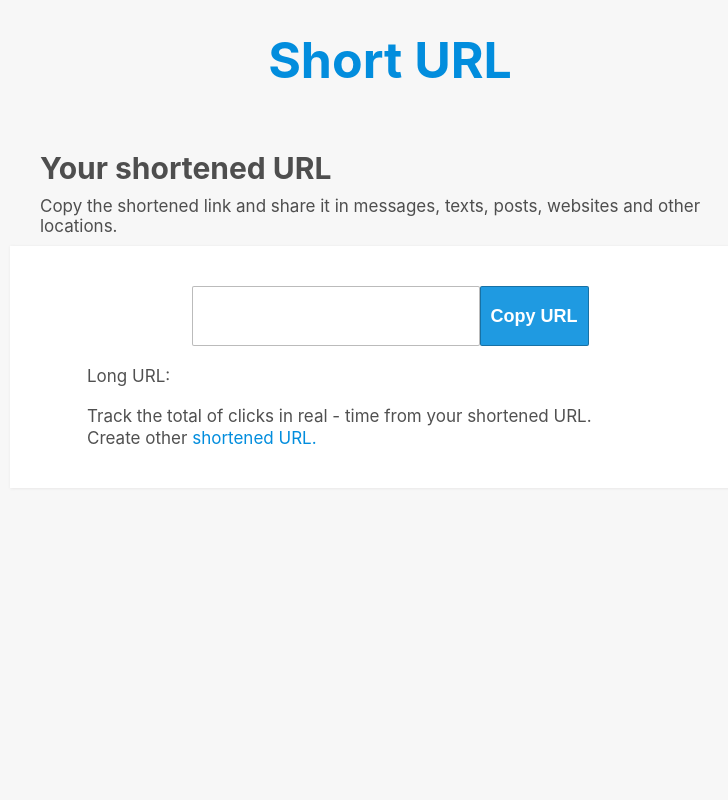
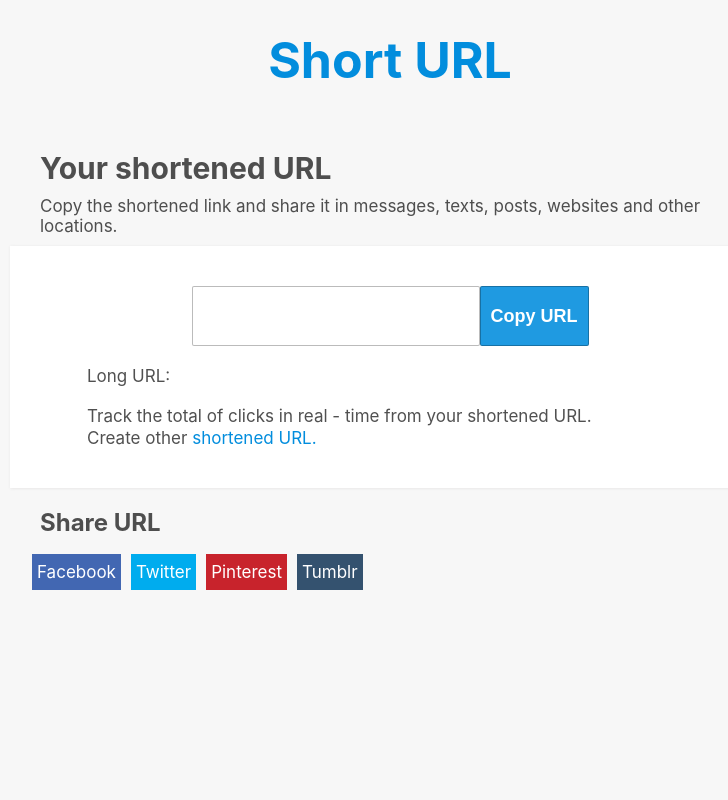
Before and after one commit to SirajKakeh/url-shortner, a React (Create React App) app in the folder url-shortner-view/: page /shortener in a window 1280 px wide. Shown: the top 800 px of the page, without its empty margins (250-978 px from the left). Built offline with nearby package versions, Linux system fonts and the light colour scheme.

Commit message:
share url section design

```diff
--- a/url-shortner-view/src/FirstView/FirstView.js
+++ b/url-shortner-view/src/FirstView/FirstView.js
@@ -1,20 +1,23 @@
 import React, { useState } from 'react';
 import classes from './FirstView.module.css';
 import PostUrl from '../Service';
+import SecondView from '../SecondView/SecondView';
 
 const FirstView = () => {
 	const [url, setUrl] = useState('');
 
 	const sendUrlHandler = (url) => {
 		if (url !== '') {
-			PostUrl(url);
+			PostUrl(url).then((response) => {
+				console.log(response.data.short_url);
+			});
 		}
 	};
 
 	return (
 		<div className={classes.MainDiv}>
 			<div className={classes.FirstView}>
-				<h1> Paste the URL to be shortened </h1>
+				<h1> Paste the URL to be shortened </h1>{' '}
 				<div className={classes.InputDiv}>
 					<input
 						className={classes.Input}
@@ -23,22 +26,22 @@ const FirstView = () => {
 							event.preventDefault();
 							setUrl(event.target.value);
 						}}
-					/>
+					/>{' '}
 					<button
 						className={classes.Button}
 						onClick={() => sendUrlHandler(url)}
 					>
-						Shorten URL
-					</button>
-				</div>
+						Shorten URL{' '}
+					</button>{' '}
+				</div>{' '}
 				<div className={classes.Div}>
-					<p> ShortURL.at is a free tool to shorten a URL or reduce a link. </p>
+					<p> ShortURL.at is a free tool to shorten a URL or reduce a link. </p>{' '}
 					<p>
 						Use our URL Shortener to create a shortened link making it easy to
-						remember
-					</p>
-				</div>
-			</div>
+						remember{' '}
+					</p>{' '}
+				</div>{' '}
+			</div>{' '}
 		</div>
 	);
 };
--- a/url-shortner-view/src/SecondPageView/SecondPageView.js
+++ b/url-shortner-view/src/SecondPageView/SecondPageView.js
@@ -2,10 +2,12 @@ import React from 'react';
 import SecondView from '../SecondView/SecondView';
 import classes from './SecondPageView.module.css';
 import Header from '../Header/Header';
+import ShareUrlSection from '../ShareUrlSection/ShareUrlSection';
 
 const SecondPageView = () => (
 	<main>
 		<SecondView />
+		<ShareUrlSection />
 	</main>
 );
 export default SecondPageView;
--- a/url-shortner-view/src/SecondView/SecondView.js
+++ b/url-shortner-view/src/SecondView/SecondView.js
@@ -2,7 +2,7 @@ import React from 'react';
 import classes from './SecondView.module.css';
 import { NavLink } from 'react-router-dom';
 
-const SecondView = () => {
+const SecondView = (props) => {
 	return (
 		<React.Fragment>
 			<div className={classes.MainDiv}>
--- /dev/null
+++ b/url-shortner-view/src/ShareUrlSection/ShareUrlLinks/ShareUrlLinks.module.css
@@ -0,0 +1,47 @@
+.ShareUrlSection {
+    margin: 2px;
+    padding: 5px;
+    font-size: 17px;
+    display: inline-flex;
+}
+
+.ShareUrlSection a {
+    width: 100%;
+    color: white;
+    box-sizing: border-box;
+    text-decoration: none;
+
+}
+
+
+
+.Li {
+    color: rgba(80, 79, 79, 0.39);
+    font-size: 17px;
+    text-align: left;
+
+}
+
+.Facebook {
+    background-color: #4267B2;
+    margin: 5px;
+    padding: 8px 5px;
+}
+
+.Twitter {
+    background-color: #00acee;
+    margin: 5px;
+    padding: 8px 5px;
+}
+
+.Pinterest {
+    background-color: #c8232c;
+    margin: 5px;
+    padding: 8px 5px;
+}
+
+.Tumblr {
+    background-color: #34526f;
+    margin: 5px;
+    padding: 8px 5px;
+}
--- /dev/null
+++ b/url-shortner-view/src/ShareUrlSection/ShareUrlLinks/ShareurlLinks.js
@@ -0,0 +1,40 @@
+import React from 'react';
+import { NavLink } from 'react-router-dom';
+import classes from './ShareUrlLinks.module.css';
+
+const ShareUrlLinks = () => {
+	const shareUrlLinks = [
+		{
+			link: '/',
+			title: 'Facebook',
+			background: classes.Facebook,
+		},
+		{
+			link: '/',
+			title: 'Twitter',
+			background: classes.Twitter,
+		},
+		{
+			link: '/',
+			title: 'Pinterest',
+			background: classes.Pinterest,
+		},
+		{
+			link: '/',
+			title: 'Tumblr',
+			background: classes.Tumblr,
+		},
+	];
+
+	return (
+		<div className={classes.ShareUrlSection}>
+			{' '}
+			{shareUrlLinks.map((shareUrlLink) => (
+				<li className={shareUrlLink.background} key={shareUrlLink.link}>
+					<NavLink to={shareUrlLink.link}> {shareUrlLink.title} </NavLink>{' '}
+				</li>
+			))}{' '}
+		</div>
+	);
+};
+export default ShareUrlLinks;
--- /dev/null
+++ b/url-shortner-view/src/ShareUrlSection/ShareUrlSection.js
@@ -0,0 +1,15 @@
+import React from 'react';
+import { NavLink } from 'react-router-dom';
+import classes from './ShareUrlSection.module.css';
+import ShareUrlLinks from './ShareUrlLinks/ShareurlLinks';
+const ShareUrlSection = () => (
+	<div className={classes.ShareUrlDiv}>
+		<div className={classes.ShareUrlSectionDiv}>
+			<h2> Share URL </h2>
+			<ul>
+				<ShareUrlLinks />
+			</ul>
+		</div>{' '}
+	</div>
+);
+export default ShareUrlSection;
--- /dev/null
+++ b/url-shortner-view/src/ShareUrlSection/ShareUrlSection.module.css
@@ -0,0 +1,32 @@
+.ShareUrlDiv {
+    margin: 0 auto;
+    /* text-align: left; */
+    max-width: 800px;
+}
+
+.ShareUrlSectionsDiv {
+    padding: 20px;
+    margin: 0 20px;
+}
+
+.ShareUrlSectionsDiv a,
+h2 {
+    text-align: left;
+    color: rgba(0, 0, 0, 0.685);
+    margin-bottom: 5px;
+    margin-left: 50px;
+}
+
+
+ul {
+    list-style: none;
+    display: inline-flex;
+    margin: 0;
+    padding: 0;
+    padding-left: 30px;
+    width: 100%;
+    flex-wrap: wrap;
+    justify-content: left;
+    text-align: left;
+
+}
```
Also changed, not shown: url-shortner-view/src/Footer/FooterLinks/FooterLinks.js (+4 -3 lines), url-shortner-view/src/Footer/FooterLinks/FooterLinks.module.css (+5 -8 lines), 1 other file (tests, documents, lock files or other folders).
